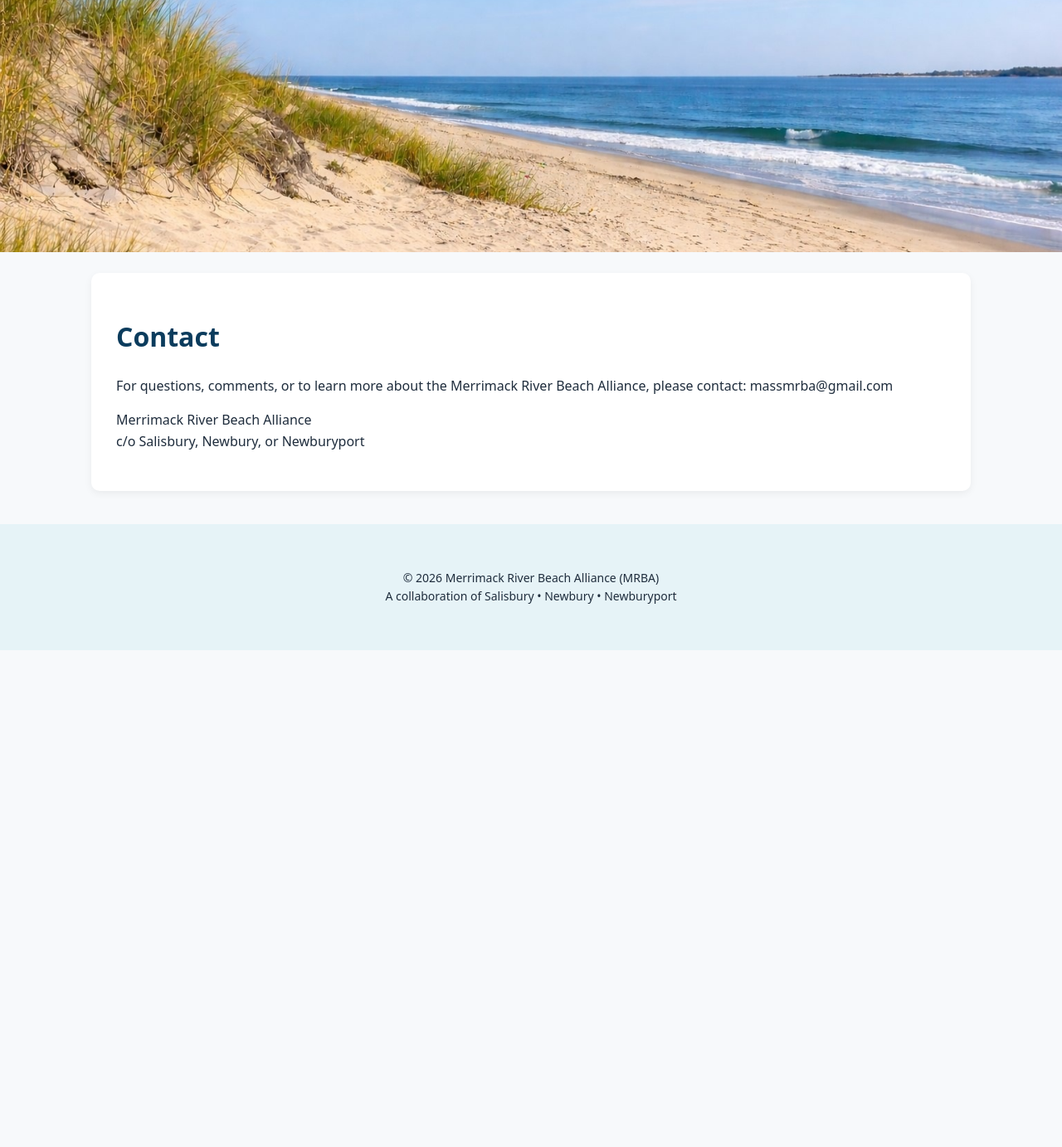
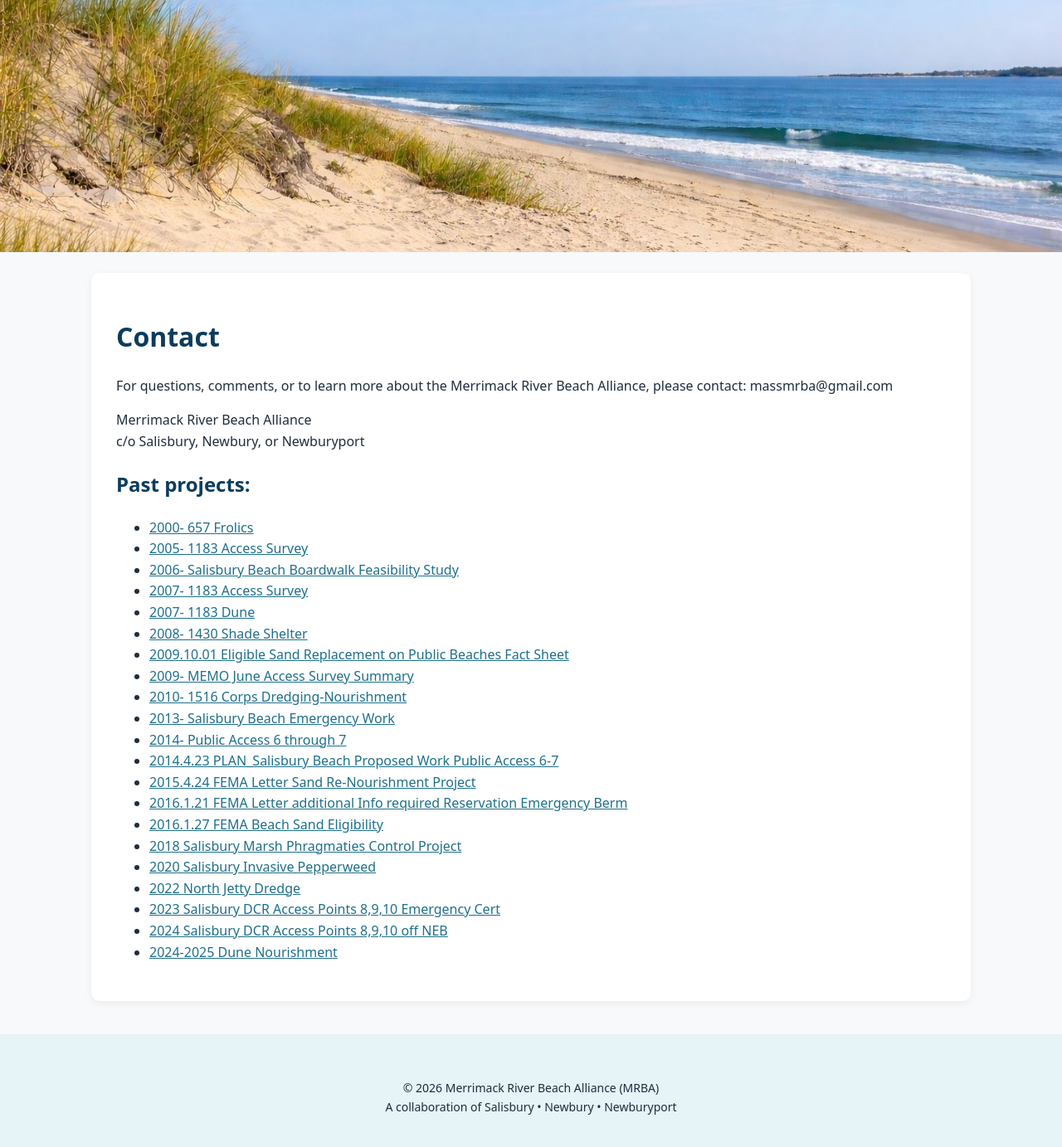
Before and after one commit to MAMRBAGOV/mamrba.gov, a Jekyll site: the page built from education.md, in a window 1280 px wide and 1400 px high, scrolled down 262 px. Shown: the top 1383 px of the window at 83% size. Built offline with Jekyll 4.4.1, drawn with Linux system fonts in a browser that asks for light colours; before the commit the page ends 1046 px from its top, so only the background shows below that.

Commit message:
Update education.md

```diff
--- a/education.md
+++ b/education.md
@@ -8,3 +8,27 @@ For questions, comments, or to learn more about the Merrimack River Beach Allian
 
 Merrimack River Beach Alliance
 c/o Salisbury, Newbury, or Newburyport
+
+## Past projects:
+
+- [2000- 657 Frolics](/assets/docs/Appendix A_2000- 657 Frolics.pdf)
+- [2005- 1183 Access Survey](/assets/docs/Appendix B_2005- 1183 Access Survey.pdf)
+- [2006- Salisbury Beach Boardwalk Feasibility Study](/assets/docs/Appendix C_2006- Salisbury Beach Boardwalk Feasibility Study.pdf)
+- [2007- 1183 Access Survey](/assets/docs/Appendix D_2007- 1183 Access Survey.pdf)
+- [2007- 1183 Dune ](/assets/docs/Appendix E_2007- 1183 Dune .pdf)
+- [2008- 1430 Shade Shelter ](/assets/docs/Appendix F_2008- 1430 Shade Shelter .pdf)
+- [2009.10.01 Eligible Sand Replacement on Public Beaches Fact Sheet](/assets/docs/2009.10.01 Eligible Sand Replacement on Public Beaches Fact Sheet.pdf)
+- [2009- MEMO June Access Survey Summary](/assets/docs/Appendix G_2009- MEMO June Access Survey Summary .pdf)
+- [2010- 1516 Corps Dredging-Nourishment](/assets/docs/Appendix H_2010- 1516 Corps Dredging-Nourishment.pdf)
+- [2013- Salisbury Beach Emergency Work](/assets/docs/Appendix I_2013- Salisbury Beach Emergency Work .pdf)
+- [2014- Public Access 6 through 7](/assets/docs/Appendix J_2014- Public Access 6 through 7.pdf)
+- [2014.4.23 PLAN_Salisbury Beach Proposed Work Public Access 6-7 ](/assets/docs/2014.4.23 PLAN_Salisbury Beach Proposed Work Public Access 6-7 .pdf)
+- [2015.4.24 FEMA Letter Sand Re-Nourishment Project](/assets/docs/2015.4.24 FEMA Letter Sand Re-Nourishment Project.pdf)
+- [2016.1.21 FEMA Letter additional Info required Reservation Emergency Berm](/assets/docs/2016.1.21 FEMA Letter additional Info required Reservation Emergency Berm.pdf)
+- [2016.1.27 FEMA Beach Sand Eligibility](/assets/docs/2016.1.27 FEMA Beach Sand Eligibility.pdf)
+- [2018 Salisbury Marsh Phragmaties Control Project](/assets/docs/DOA Phrag Contol 2018.pdf)
+- [2020 Salisbury Invasive Pepperweed](assets/docs/RDA USF&W Pepperweed 2020.pdf)
+- [2022 North Jetty Dredge](/assets/docs/NOI+Attachments Submittal.pdf)
+- [2023 Salisbury DCR Access Points 8,9,10 Emergency Cert](/assets/docs/2023 Salisbury DCR Access Points 8,9,10 Emergency Cert.pdf)
+- [2024 Salisbury DCR Access Points 8,9,10 off NEB](/assets/docs/2024 Salisbury DCR Access Points 8,9,10 off NEB.pdf)
+- [2024-2025 Dune Nourishment](/assets/docs/_1 FINAL PLANS over aerial 9-18.pdf)
```
